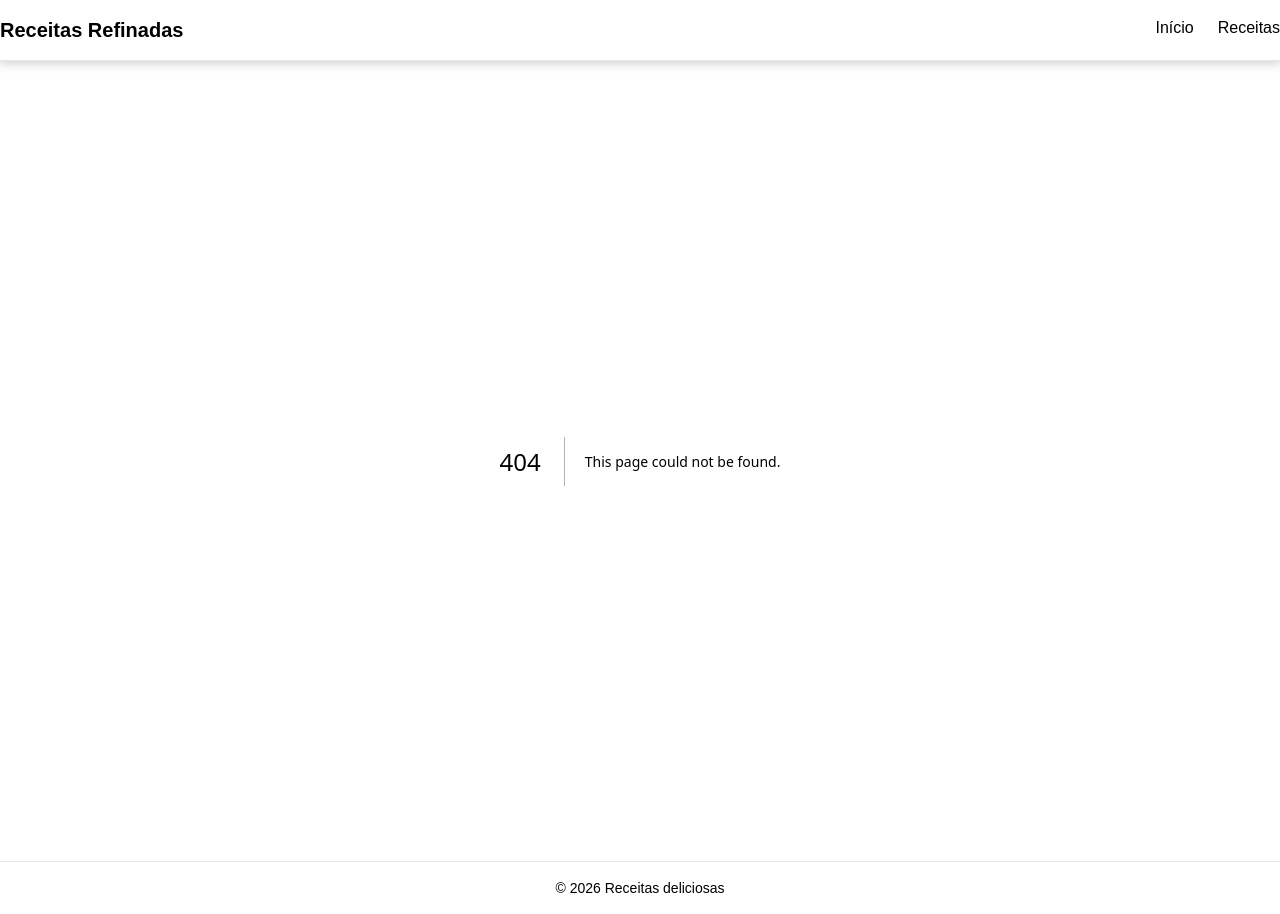
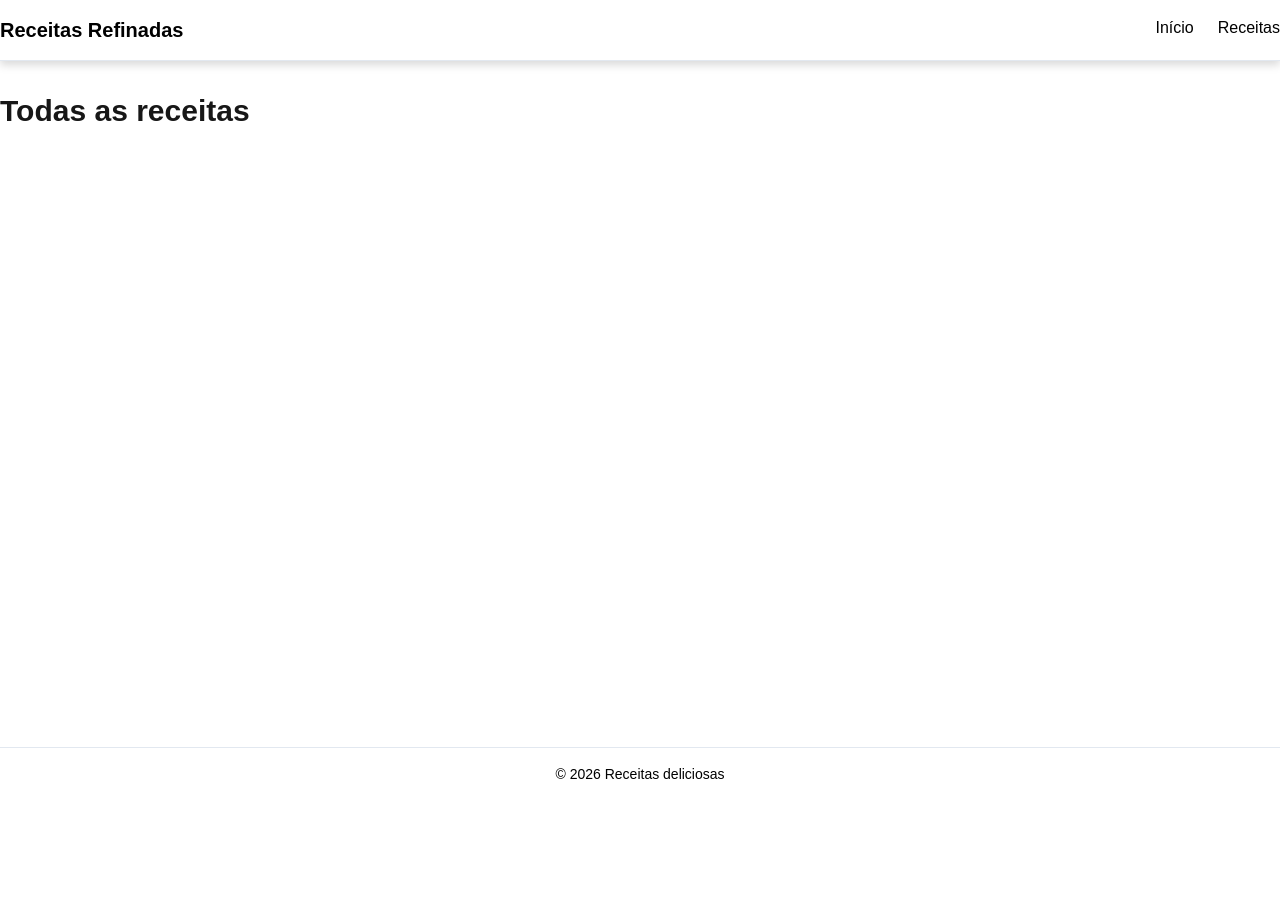
Before and after one commit to gsouza2313/receitas, a Next.js app: page /receitas in a window 1280 px wide. Before the commit this address had no page. After the commit the page ends 800 px from the top, so only its background shows below. Built offline with nearby package versions, Linux system fonts and the light colour scheme.

Commit message:
feat: página de receitas

```diff
--- /dev/null
+++ b/src/app/receitas/page.tsx
@@ -0,0 +1,12 @@
+export default function ReceitasPage() {
+    return (
+        <main className="grow py-8">
+            <div className="container mx-auto">
+                <h1 className="text-3xl font-bold">Todas as receitas</h1>
+            </div>
+            <div>
+                {/* array de cards de receitas */}
+            </div>
+        </main>
+    )
+}
```
